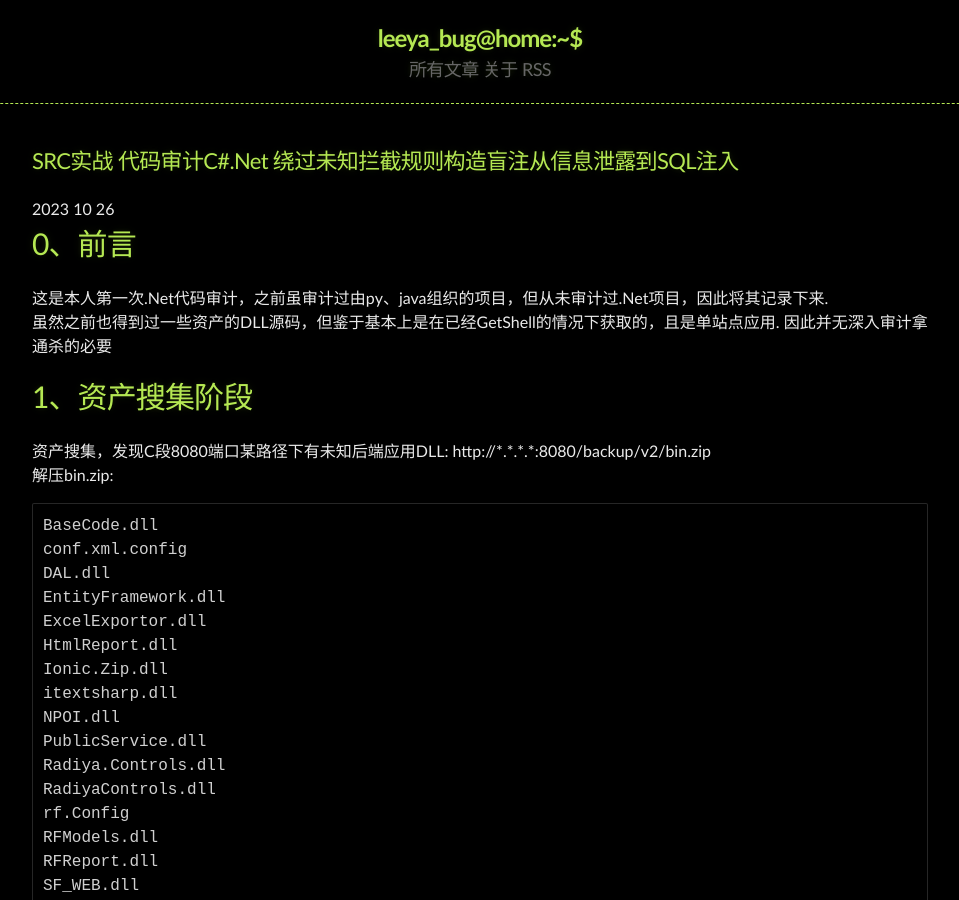
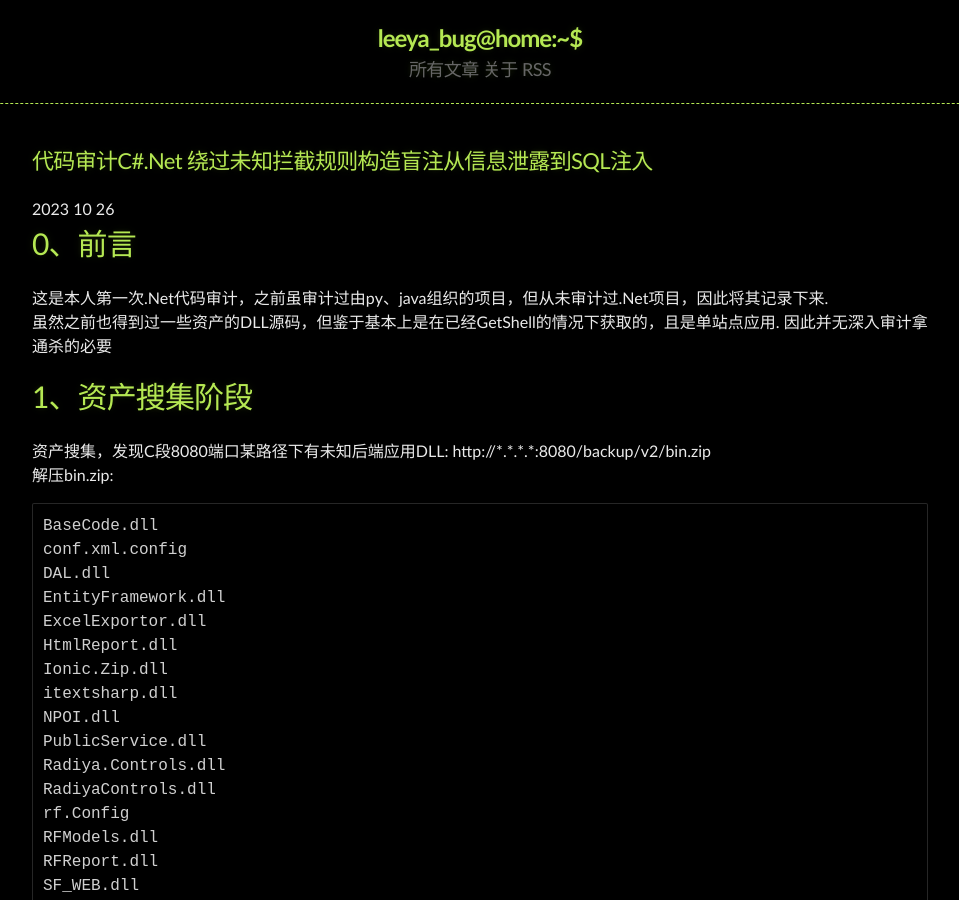
Before and after one commit to Leeyangee/leeyangee.github.io, a Jekyll site: the page built from _posts/2023-10-26-代码审计C#.Net 绕过未知拦截规则构造盲注从信息泄露到SQL注入.md, in a window 1280 px wide and 900 px high. Shown: the whole window, without its empty margins (160-1119 px from the left). Built offline with Jekyll 4.4.1, drawn with Linux system fonts in a browser that asks for light colours.

Commit message:
Update and rename 2023-10-26-SRC实战 代码审计C#.Net 绕过未知拦截规则构造盲注从信息泄露到SQL注入.md to 2023-10-26-代码审计C#.Net 绕过未知拦截规则构造盲注从信息泄露到SQL注入.md

```diff
--- a/_posts/2023-10-26-SRC实战 代码审计C#.Net 绕过未知拦截规则构造盲注从信息泄露到SQL注入.md
+++ b/_posts/2023-10-26-代码审计C#.Net 绕过未知拦截规则构造盲注从信息泄露到SQL注入.md
@@ -1,5 +1,5 @@
 ---
-title: SRC实战 代码审计C#.Net 绕过未知拦截规则构造盲注从信息泄露到SQL注入
+title: 代码审计C#.Net 绕过未知拦截规则构造盲注从信息泄露到SQL注入
 published: true
 ---
 # [](#header-1)0、前言
```
